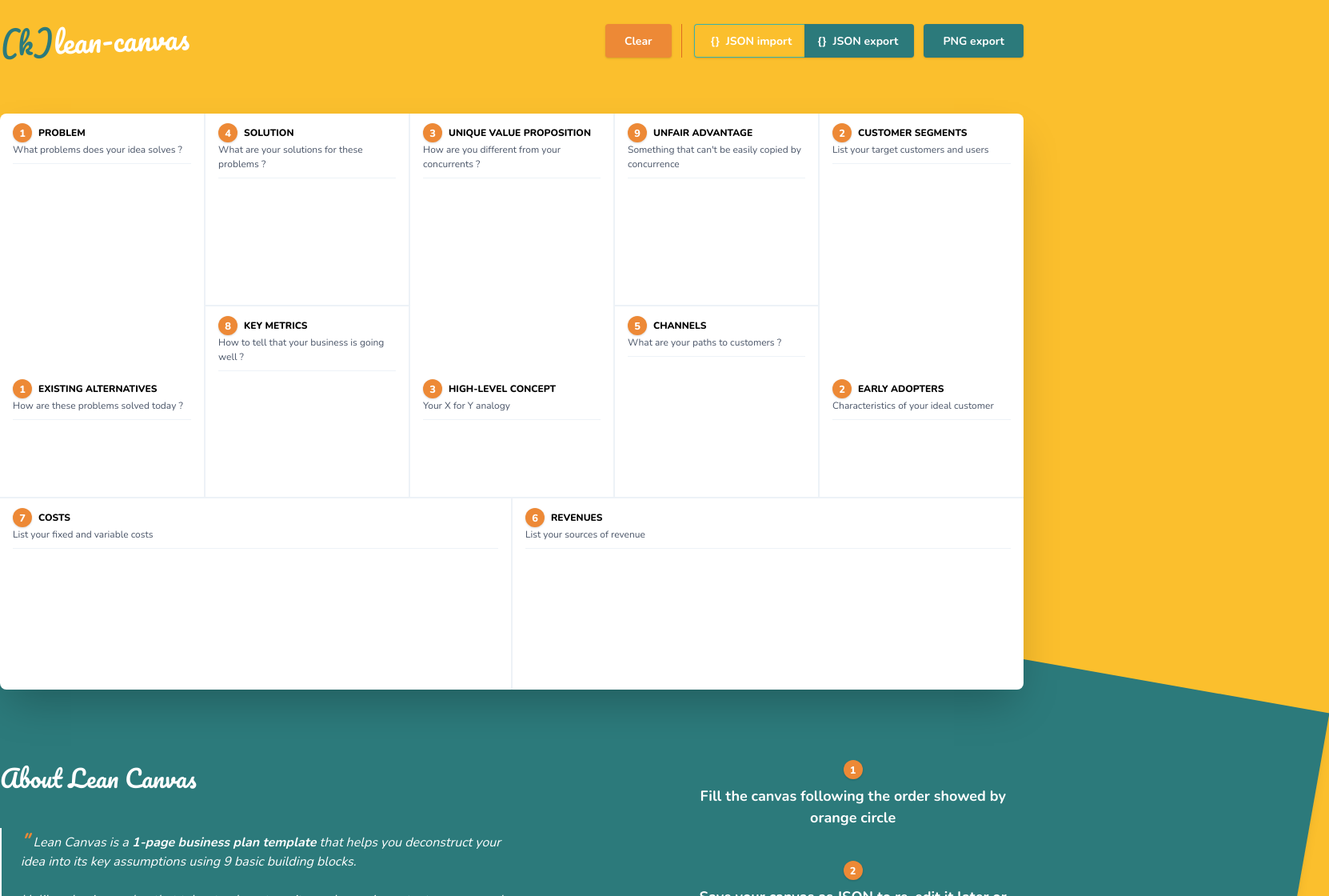
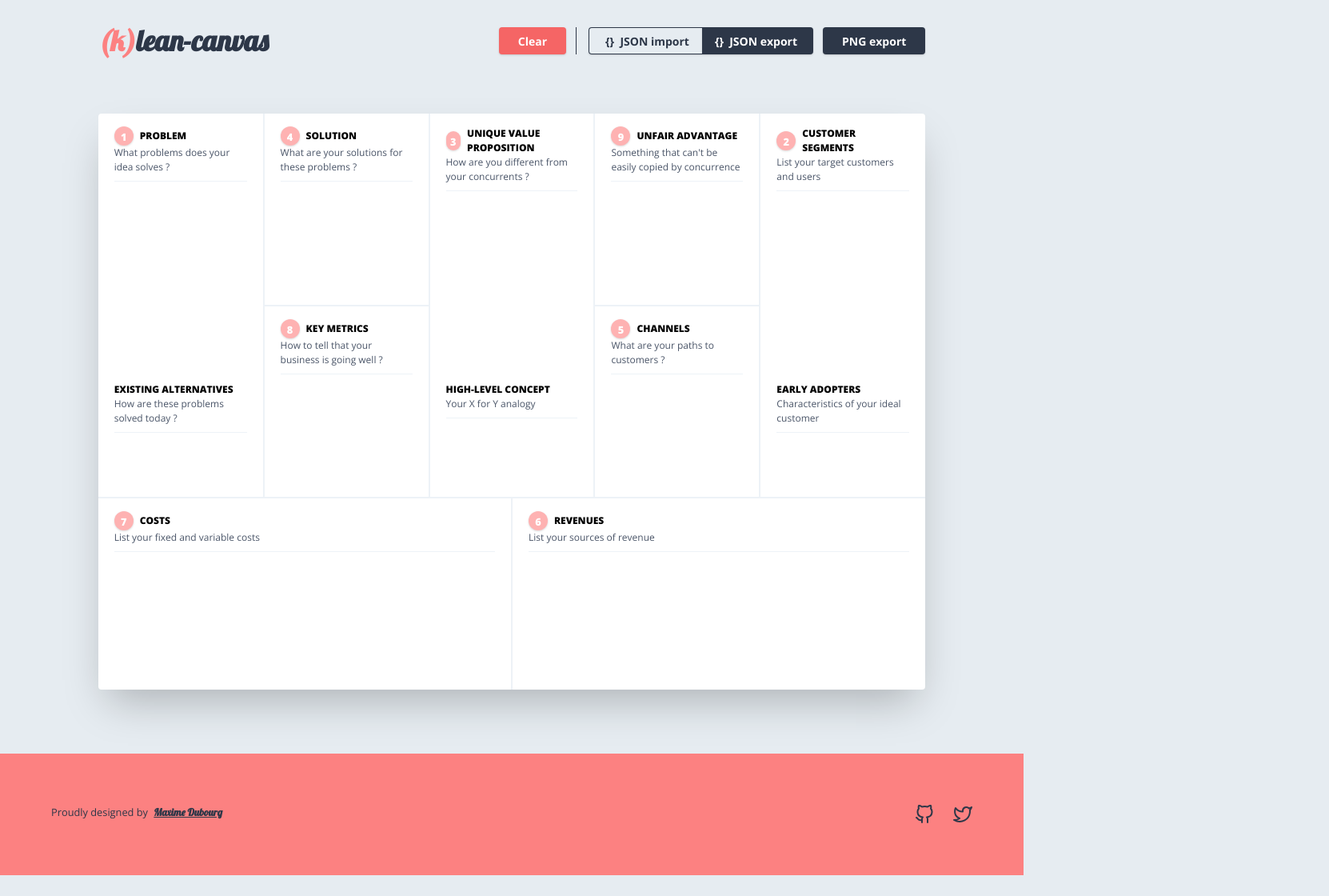
Before and after one commit to mdubourg001/klean-canvas, a React (Create React App) app in the folder app/: page / in a window 1280 px wide. Shown: the top 1120 px of the page at 80% size, 1662 px wide, since content can reach past the window. After the commit the page ends 1094 px from the top, so only its background shows below. Built offline with nearby package versions, Linux system fonts and the light colour scheme.

Commit message:
look: updated colors and fonts

```diff
--- a/app/public/index.html
+++ b/app/public/index.html
@@ -14,11 +14,11 @@
     -->
     <link rel="manifest" href="%PUBLIC_URL%/manifest.json" />
     <link
-      href="https://fonts.googleapis.com/css?family=Nunito:400,700,800&display=swap"
+      href="https://fonts.googleapis.com/css?family=Open+Sans:400,700,800&display=swap"
       rel="stylesheet"
     />
     <link
-      href="https://fonts.googleapis.com/css?family=Pacifico&display=swap"
+      href="https://fonts.googleapis.com/css?family=Lobster&display=swap"
       rel="stylesheet"
     />
     <!--
--- a/app/src/App.js
+++ b/app/src/App.js
@@ -2,6 +2,7 @@ import React, { useRef, useState } from "react";
 import LeanCanvas from "./components/LeanCanvas";
 import DocPanel from "./components/DocPanel";
 import Alert from "./components/Alert";
+import Footer from "./components/Footer";
 
 const App = () => {
   const canvasNode = useRef();
@@ -22,29 +23,26 @@ const App = () => {
         />
       )}
 
-      <div className="container mx-auto z-10">
+      <div className="w-full xl:w-5/6 mx-auto z-10 px-4 pb-20">
         <div className="flex justify-between items-center pt-6 pb-16">
-          <h1
-            className="text-4xl font-serif"
-            style={{ transform: "rotate(-2deg)" }}
-          >
-            <span className="text-teal-700">(k)</span>
-            <span className="text-white">lean-canvas</span>
+          <h1 className="flex items-center text-4xl font-serif font-title">
+            <span className="text-red-400 mr-2 sm:mr-0">(k)</span>
+            <span className="text-gray-800 hidden sm:block">lean-canvas</span>
           </h1>
 
           <div className="flex items-stretch">
             <button
               onClick={() => setShowClearConfirm(true)}
-              className="rounded bg-orange-500 shadow focus:shadow-md px-6 py-2"
+              className="rounded bg-red-500 shadow focus:shadow-md px-6 py-1"
             >
               <b className="text-white text-sm">Clear</b>
             </button>
 
-            <div className="border-l border-orange-600 w-1 mx-3" />
+            <div className="border-l border-gray-800 w-1 mx-3" />
 
             <button
               onClick={() => importNode.current.click()}
-              className="rounded-l border border-r-0 border-teal-500 shadow focus:shadow-md pl-5 pr-4 py-2"
+              className="rounded-l border border-r-0 border-gray-800 shadow focus:shadow-md pl-5 pr-4 py-1"
             >
               <input
                 ref={importNode}
@@ -58,19 +56,19 @@ const App = () => {
                   e.target.value = "";
                 }}
               />
-              <b className="text-white text-sm">{"{}"} &nbsp;JSON import</b>
+              <b className="text-gray-800 text-sm">{"{}"} &nbsp;JSON import</b>
             </button>
 
             <button
               onClick={() => canvasNode.current.saveCanvasAsJsonFile()}
-              className="rounded-r bg-teal-700 shadow focus:shadow-md pl-4 pr-5 py-2"
+              className="rounded-r bg-gray-800 shadow focus:shadow-md pl-4 pr-5 py-1"
             >
               <b className="text-white text-sm">{"{}"} &nbsp;JSON export</b>
             </button>
 
             <button
               onClick={() => canvasNode.current.saveCanvasAsPng()}
-              className="rounded bg-teal-700 shadow focus:shadow-md px-6 py-2 ml-3"
+              className="rounded bg-gray-800 shadow focus:shadow-md px-6 py-1 ml-3"
             >
               <b className="text-white text-sm">PNG export</b>
             </button>
@@ -80,7 +78,8 @@ const App = () => {
         <LeanCanvas ref={canvasNode} />
       </div>
 
-      <DocPanel />
+      {/* <DocPanel /> */}
+      <Footer />
     </>
   );
 };
--- a/app/src/components/Box.js
+++ b/app/src/components/Box.js
@@ -7,6 +7,7 @@ const Box = ({
   subtitle,
   cssClasses,
   tabIndex,
+  hideTabIndex,
   content, // content retrieved from localStorage from exemple
   updateModel
 }) => {
@@ -21,7 +22,8 @@ const Box = ({
   const onTextareaInput = e => {
     e.target.style.height = e.target.scrollHeight + "px";
     const styleHeight = parseInt(e.target.style.height.replace("px", ""));
-    if (e.target.offsetHeight < styleHeight) {
+    if (e.target.value === "") setTextAreaFontSize(DEFAULT_TEXTAREA_FONT_SIZE);
+    else if (e.target.offsetHeight < styleHeight) {
       if (styleHeight - e.target.offsetHeight > diffOuterScrollHeight) {
         setDiffOuterScrollHeight(styleHeight - e.target.offsetHeight);
         setTextAreaFontSize(textAreaFontSize - 1);
@@ -33,11 +35,11 @@ const Box = ({
 
   return (
     <div
-      className={`w-full h-full flex flex-col px-4 py-3 border border-gray-200 ${cssClasses}`}
+      className={`w-full h-full flex flex-col px-5 py-4 border border-gray-200 ${cssClasses}`}
       style={
         focused
           ? {
-              backgroundColor: "#edf2f7",
+              backgroundColor: "#fff5f5",
               borderColor: "transparent",
               boxShadow: "inset 0 2px 4px 0 rgba(0, 0, 0, 0.06)",
               transition: "transform 0.3s ease"
@@ -50,10 +52,18 @@ const Box = ({
     >
       <div>
         <div className="flex items-center">
-          <div className="rounded-full w-6 h-6 bg-orange-500 text-center shadow">
-            <small className="text-white font-title">{tabIndex}</small>
-          </div>
-          <h3 className="text-xs font-title uppercase ml-2">{title}</h3>
+          {!hideTabIndex && (
+            <div className="rounded-full w-6 h-6 bg-red-300 text-center shadow">
+              <small className="text-white font-title">{tabIndex}</small>
+            </div>
+          )}
+          <h3
+            className={`text-xs font-title uppercase ${
+              !hideTabIndex ? "ml-2" : ""
+            }`}
+          >
+            {title}
+          </h3>
         </div>
         <h4 className="text-xs text-gray-700 mb-2">{subtitle}</h4>
         <hr className="my-1 border-t border-gray-200" />
--- a/app/src/components/DocPanel.js
+++ b/app/src/components/DocPanel.js
@@ -4,14 +4,14 @@ const DocPanel = () => {
   return (
     <div className="relative py-6">
       <div
-        id="doc-panel-teal"
-        className="absolute bg-teal-700 shadow-lg"
+        id="doc-panel-twisted"
+        className="absolute bg-red-400 shadow-lg"
         style={{ height: "140%" }}
       />
 
-      <div className="container mx-auto py-16">
+      <div className="w-full lg:w-4/5 mx-auto py-16 px-4 lg:px-0">
         <div className="flex justify-between">
-          <div className="w-1/2">
+          <div className="w-full md:w-1/2">
             <h2 className="text-3xl font-serif text-white">
               About Lean Canvas
             </h2>
@@ -35,7 +35,7 @@ const DocPanel = () => {
             </blockquote>
           </div>
 
-          <div className="w-1/3 flex flex-col items-center px-4">
+          <div className="w-full md:w-1/3 flex flex-col items-center px-4">
             <div className="flex flex-col items-center">
               <div className="rounded-full w-6 h-6 bg-orange-500 text-center shadow">
                 <small className="text-white font-title">1</small>
--- /dev/null
+++ b/app/src/components/Footer.js
@@ -0,0 +1,66 @@
+import React from "react";
+
+const Footer = () => {
+  return (
+    <div className="w-full bg-red-400">
+      <div className="container mx-auto flex justify-between px-16 py-16">
+        <small className="text-gray-800">
+          Proudly designed by{" "}
+          <a
+            href="https://maximedubourg.com"
+            target="_blank"
+            rel="noopener noreferrer"
+            className="font-bold underline font-serif ml-1"
+          >
+            Maxime Dubourg
+          </a>
+        </small>
+
+        <div className="flex items-center">
+          <a
+            href="https://github.com/mdubourg001/klean-canvas"
+            target="_blank"
+            rel="noopener noreferrer"
+          >
+            <svg
+              xmlns="http://www.w3.org/2000/svg"
+              width="24"
+              height="24"
+              viewBox="0 0 24 24"
+              fill="none"
+              stroke="currentColor"
+              strokeWidth="2"
+              strokeLinecap="round"
+              strokeLinejoin="round"
+              className="feather feather-github text-gray-800"
+            >
+              <path d="M9 19c-5 1.5-5-2.5-7-3m14 6v-3.87a3.37 3.37 0 0 0-.94-2.61c3.14-.35 6.44-1.54 6.44-7A5.44 5.44 0 0 0 20 4.77 5.07 5.07 0 0 0 19.91 1S18.73.65 16 2.48a13.38 13.38 0 0 0-7 0C6.27.65 5.09 1 5.09 1A5.07 5.07 0 0 0 5 4.77a5.44 5.44 0 0 0-1.5 3.78c0 5.42 3.3 6.61 6.44 7A3.37 3.37 0 0 0 9 18.13V22" />
+            </svg>
+          </a>
+          <a
+            href="https://twitter.com/_damnhotuser"
+            target="_blank"
+            rel="noopener noreferrer"
+          >
+            <svg
+              xmlns="http://www.w3.org/2000/svg"
+              width="24"
+              height="24"
+              viewBox="0 0 24 24"
+              fill="none"
+              stroke="currentColor"
+              strokeWidth="2"
+              strokeLinecap="round"
+              strokeLinejoin="round"
+              className="feather feather-twitter text-gray-800 ml-6"
+            >
+              <path d="M23 3a10.9 10.9 0 0 1-3.14 1.53 4.48 4.48 0 0 0-7.86 3v1A10.66 10.66 0 0 1 3 4s-4 9 5 13a11.64 11.64 0 0 1-7 2c9 5 20 0 20-11.5a4.5 4.5 0 0 0-.08-.83A7.72 7.72 0 0 0 23 3z" />
+            </svg>
+          </a>
+        </div>
+      </div>
+    </div>
+  );
+};
+
+export default Footer;
--- a/app/src/components/LeanCanvas.js
+++ b/app/src/components/LeanCanvas.js
@@ -141,7 +141,7 @@ const LeanCanvas = forwardRef(({}, ref) => {
 
       <div
         id="canvas"
-        className="w-full h-90-vh max-h-90-vh flex flex-col bg-white rounded-lg shadow-2xl"
+        className="w-full h-90-vh max-h-90-vh flex flex-col bg-white rounded shadow-2xl"
       >
         <div className="h-2/3 flex">
           <div className="w-1/5 flex flex-col">
@@ -149,7 +149,7 @@ const LeanCanvas = forwardRef(({}, ref) => {
               <Box
                 title="Problem"
                 subtitle="What problems does your idea solves ?"
-                cssClasses="border-t-0 border-l-0 border-b-0 rounded-tl-lg"
+                cssClasses="border-t-0 border-l-0 border-b-0 rounded-tl"
                 tabIndex={1}
                 content={canvas["1"]}
                 updateModel={value => setCanvas({ ...canvas, "1": value })}
@@ -161,6 +161,7 @@ const LeanCanvas = forwardRef(({}, ref) => {
                 title="Existing alternatives"
                 subtitle="How are these problems solved today ?"
                 tabIndex={1}
+                hideTabIndex
                 content={canvas["1bis"]}
                 updateModel={value => setCanvas({ ...canvas, "1bis": value })}
               />
@@ -206,6 +207,7 @@ const LeanCanvas = forwardRef(({}, ref) => {
                 title="High-level concept"
                 subtitle="Your X for Y analogy"
                 tabIndex={3}
+                hideTabIndex
                 content={canvas["3bis"]}
                 updateModel={value => setCanvas({ ...canvas, "3bis": value })}
               />
@@ -237,7 +239,7 @@ const LeanCanvas = forwardRef(({}, ref) => {
           <div className="w-1/5">
             <div className="h-2/3">
               <Box
-                cssClasses="border-t-0 border-r-0 border-b-0 rounded-tr-lg"
+                cssClasses="border-t-0 border-r-0 border-b-0 rounded-tr"
                 title="Customer segments"
                 subtitle="List your target customers and users"
                 tabIndex={2}
@@ -251,6 +253,7 @@ const LeanCanvas = forwardRef(({}, ref) => {
                 title="Early adopters"
                 subtitle="Characteristics of your ideal customer"
                 tabIndex={2}
+                hideTabIndex
                 content={canvas["2bis"]}
                 updateModel={value => setCanvas({ ...canvas, "2bis": value })}
               />
@@ -261,7 +264,7 @@ const LeanCanvas = forwardRef(({}, ref) => {
         <div className="h-1/3 flex">
           <div className="w-1/2">
             <Box
-              cssClasses="border-b-0 border-l-0 rounded-bl-lg"
+              cssClasses="border-b-0 border-l-0 rounded-bl"
               title="Costs"
               subtitle="List your fixed and variable costs"
               tabIndex={7}
@@ -271,7 +274,7 @@ const LeanCanvas = forwardRef(({}, ref) => {
           </div>
           <div className="w-1/2">
             <Box
-              cssClasses="border-b-0 border-r-0 rounded-br-lg"
+              cssClasses="border-b-0 border-r-0 rounded-br"
               title="Revenues"
               subtitle="List your sources of revenue"
               tabIndex={6}
--- a/app/src/index.css
+++ b/app/src/index.css
@@ -1,17 +1,13 @@
-:root {
-  --main-orange: #fbbf2d;
-}
-
 body {
-  font-family: "Nunito", sans-serif;
-  background-color: var(--main-orange);
+  font-family: "Open Sans", sans-serif;
+  background-color: #e6ecf1;
   margin-top: 0;
   overflow-x: hidden;
   -webkit-font-smoothing: antialiased;
   -moz-osx-font-smoothing: grayscale;
 }
 
-#doc-panel-teal {
+#doc-panel-twisted {
   margin-left: 50%;
   transform: rotate(10deg) translateX(-50%);
   width: 150%;
@@ -40,10 +36,6 @@ body {
   height: 50%;
 }
 
-.text-main-orange {
-  color: var(--main-orange);
-}
-
 /* ========== BUTTONS ========== */
 
 button {
@@ -66,7 +58,7 @@ button:disabled {
 /* ========== FONTS ========== */
 
 .font-serif {
-  font-family: "Pacifico", serif;
+  font-family: "Lobster", serif;
 }
 
 .font-title {
```
Also changed, not shown: app/package.json (+2 -6 lines), app/src/components/Alert.js (+14 -9 lines), 2 other files (tests, documents, lock files or other folders).
